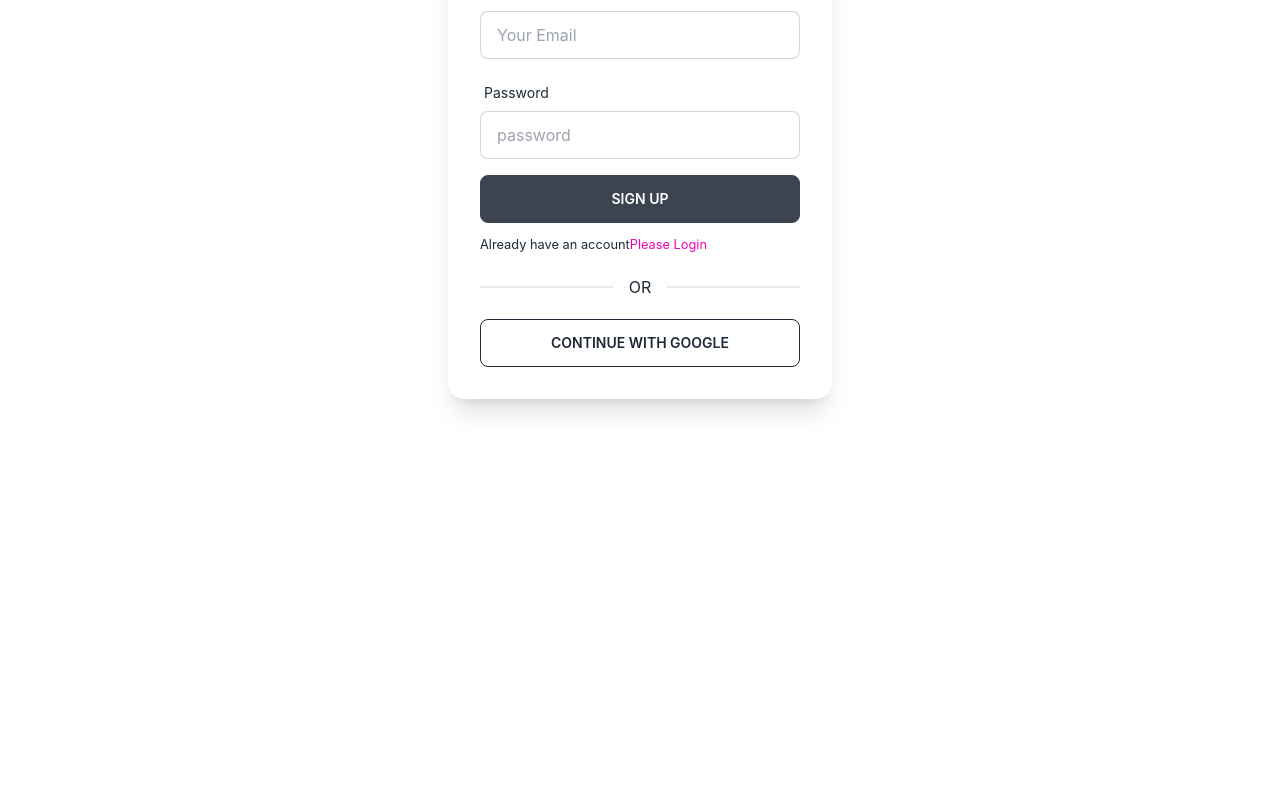
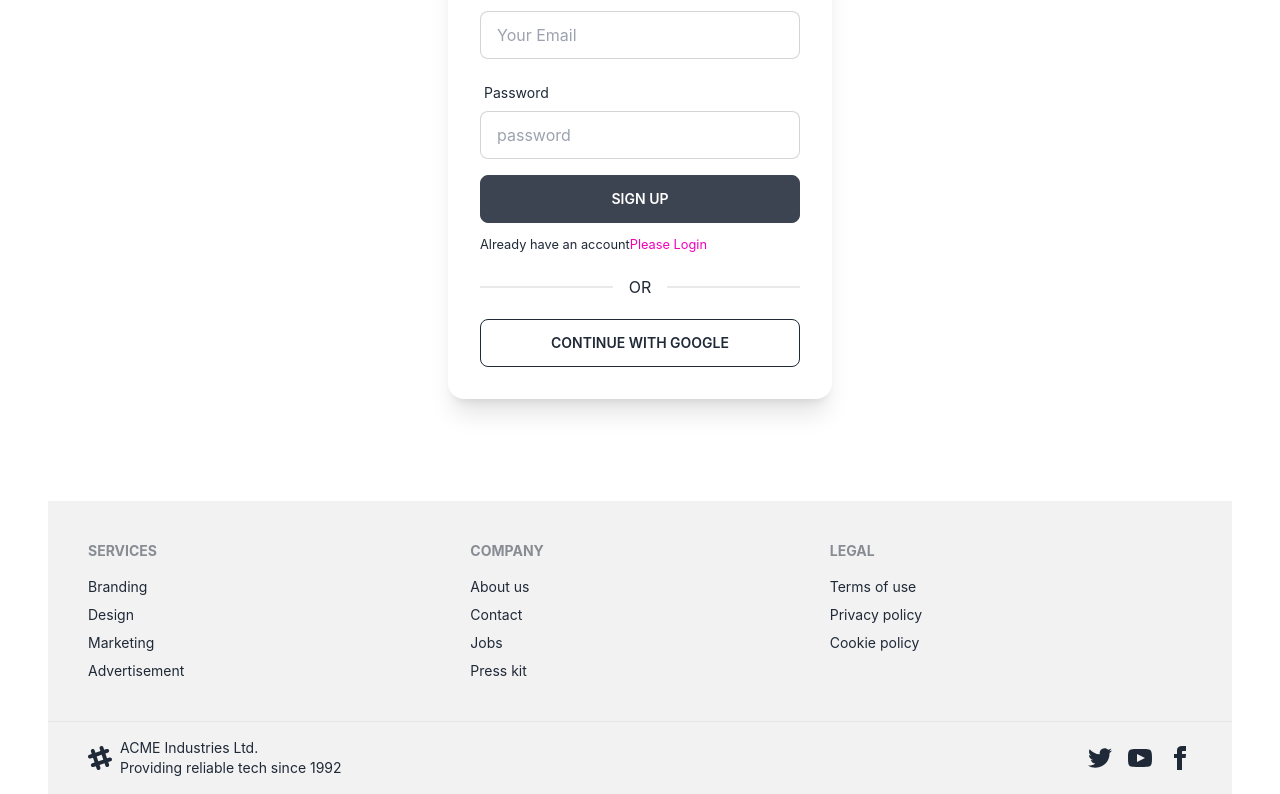
Before and after one commit to Shahin093/fixit-repare-assgn-12, a React (Create React App) app: page /signup in a window 1280 px wide. Shown: the part 363-1157 px from the top of the page. Before the commit the page ends 864 px from the top, so only its background shows below. Built offline with nearby package versions, Linux system fonts and the light colour scheme; no server answers.

Commit message:
completing footer

```diff
--- a/package.json
+++ b/package.json
@@ -6,10 +6,12 @@
     "@testing-library/jest-dom": "^5.16.4",
     "@testing-library/react": "^13.2.0",
     "@testing-library/user-event": "^13.5.0",
+    "cdbreact": "^1.5.1",
     "daisyui": "^2.15.0",
     "firebase": "^9.8.1",
     "react": "^18.1.0",
     "react-dom": "^18.1.0",
+    "react-firebase-hooks": "^5.0.3",
     "react-hook-form": "^7.31.2",
     "react-router-dom": "^6.3.0",
     "react-scripts": "5.0.1",
--- a/src/App.js
+++ b/src/App.js
@@ -5,6 +5,7 @@ import { Route, Routes } from 'react-router-dom';
 import Home from './components/Home';
 import Login from './components/login/Login';
 import SignUp from './components/login/SignUp';
+import Footer from './components/shared/Footer';
 
 function App() {
   return (
@@ -16,6 +17,7 @@ function App() {
         <Route path='/login' element={<Login></Login>} ></Route>
         <Route path='/signup' element={<SignUp></SignUp>} ></Route>
       </Routes>
+      <Footer></Footer>
     </div>
   );
 }
--- a/src/components/HomePage/Navbar.js
+++ b/src/components/HomePage/Navbar.js
@@ -1,7 +1,16 @@
+import { signOut } from 'firebase/auth';
 import React from 'react';
+import { useAuthState } from 'react-firebase-hooks/auth';
 import { Link } from 'react-router-dom';
+import auth from '../../firebase.init';
 
 const Navbar = () => {
+    const [user, loading, error] = useAuthState(auth);
+    console.log(user);
+    const logout = () => {
+        signOut(auth);
+        localStorage.removeItem('accessToken');
+    }
     return (
         <div className="navbar bg-info">
             <div className="navbar-start">
@@ -39,13 +48,14 @@ const Navbar = () => {
                             <li><a>Submenu 2</a></li>
                         </ul>
                     </li>
-                    <li> <Link to="/login">Login</Link></li>
+                    <li> {!user ? <Link to="/login">Login</Link> : <button onClick={logout}>Logout</button>
+                    }</li>
                 </ul>
             </div>
             <div className='navbar-end'>
                 <label tabindex="0" class="btn btn-ghost btn-circle avatar">
                     <div class="w-10 rounded-full">
-                        <img src="https://api.lorem.space/image/face?hash=33791" />
+                        <img src={!user ? `https://api.lorem.space/image/face?hash=33791` : `${user?.photoURL}`} />
                     </div>
                 </label>
             </div>
--- a/src/components/login/Login.js
+++ b/src/components/login/Login.js
@@ -1,15 +1,48 @@
-import React from 'react';
+import React, { useEffect } from 'react';
+import { useSignInWithEmailAndPassword, useSignInWithGoogle } from 'react-firebase-hooks/auth';
 import { useForm } from 'react-hook-form';
-import { Link } from 'react-router-dom';
+import { Link, useLocation, useNavigate } from 'react-router-dom';
+import auth from '../../firebase.init';
+import Loading from '../shared/Loading';
 
 const Login = () => {
+    let navigate = useNavigate();
+    let location = useLocation();
+    let from = location.state?.from?.pathname || "/";
+    const [signInWithGoogle, gUser, gLoading, gError] = useSignInWithGoogle(auth);
+    const [
+        signInWithEmailAndPassword,
+        user,
+        loading,
+        error,
+    ] = useSignInWithEmailAndPassword(auth);
     const { register, formState: { errors }, handleSubmit } = useForm();
 
     const onSubmit = (data) => {
         console.log(data);
-        // signInWithEmailAndPassword(data.email, data.password);
+        signInWithEmailAndPassword(data.email, data.password);
+        console.log(user);
 
     }
+
+    let signInError;
+
+    useEffect(() => {
+        if (user || gUser) {
+            navigate(from, { replace: true });
+        }
+
+    }, [user || gUser, from, navigate])
+
+
+    if (gLoading || loading) {
+        return <Loading></Loading>
+    }
+
+    if (gError || error) {
+        signInError = <p className='text-red-500'><small>{gError?.message || error?.message}</small></p>
+    }
+
     return (
         <div className='flex h-screen justify-center items-center'>
             <div className="card w-96 bg-base-100 shadow-xl">
@@ -30,7 +63,7 @@ const Login = () => {
                                         message: 'Email is Required'
                                     },
                                     pattern: {
-                                        // value: /[a-z0-9]+@[a-z]+\.[a-z]{2, 3}/,
+                                        value: /[a-z0-9]+@[a-z]+\.[a-z]{2,3}/,
                                         message: 'Provide a vilid Email'
                                     }
                                 })}
@@ -65,15 +98,15 @@ const Login = () => {
                             </label>
                         </div>
 
-                        {/* {signInError} */}
+                        {signInError}
 
                         <input className=' btn  w-full max-w-xs' type="submit" value="LOgin" />
                     </form>
                     <p><small>New to loptop services <Link className='text-secondary' to='/signup'>Create New Account</Link></small></p>
 
                     <div className="divider">OR</div>
-                    <button className="btn btn-outline">Continue with Google</button>
-                    {/* onClick={() => signInWithGoogle()} */}
+                    <button onClick={() => signInWithGoogle()} className="btn btn-outline">Continue with Google</button>
+
                 </div>
             </div>
         </div>
--- a/src/components/login/SignUp.js
+++ b/src/components/login/SignUp.js
@@ -1,16 +1,42 @@
 import React from 'react';
 import { useForm } from 'react-hook-form';
-import { Link } from 'react-router-dom';
+import { Link, useNavigate } from 'react-router-dom';
+import auth from '../../firebase.init';
+import { useCreateUserWithEmailAndPassword, useSignInWithGoogle, useUpdateProfile } from 'react-firebase-hooks/auth';
+import Loading from '../shared/Loading';
+const SignUp = () => {
+    const navigate = useNavigate();
+    const [signInWithGoogle, gUser, gLoading, gError] = useSignInWithGoogle(auth);
+    const [updateProfile, updating, uError] = useUpdateProfile(auth);
+    const [
+        createUserWithEmailAndPassword,
+        user,
+        loading,
+        error,
+    ] = useCreateUserWithEmailAndPassword(auth);
 
-const SignUp = () => {
     const { register, formState: { errors }, handleSubmit } = useForm();
     const onSubmit = async data => {
         console.log(data);
-        // await createUserWithEmailAndPassword(data.email, data.password);
-        // await updateProfile({ displayName: data.name });
-        // console.log('update done');
-        // navigate('/appointment');
+        await createUserWithEmailAndPassword(data.email, data.password);
+        await updateProfile({ displayName: data.name });
+        console.log('update done');
+        navigate('/home');
 
+    }
+    if (user) {
+        navigate('/home');
+
+    }
+    let signInError;
+    if (gLoading || loading || updating) {
+        return <Loading></Loading>
+    }
+
+
+
+    if (gError || error || uError) {
+        signInError = <p className='text-red-500'><small>{gError?.message || error?.message}</small></p>
     }
     return (
         <div className='flex h-screen justify-center items-center'>
@@ -86,15 +112,15 @@ const SignUp = () => {
                             </label>
                         </div>
 
-                        {/* {signInError} */}
+                        {signInError}
 
                         <input className=' btn  w-full max-w-xs' type="submit" value="Sign Up" />
                     </form>
                     <p><small>Already have an account<Link className='text-secondary' to='/login'>Please Login</Link></small></p>
 
                     <div className="divider">OR</div>
-                    <button className="btn btn-outline">Continue with Google</button>
-                    {/* //onClick={() => signInWithGoogle()}  */}
+                    <button onClick={() => signInWithGoogle()} className="btn btn-outline">Continue with Google</button>
+
                 </div>
             </div>
         </div>
--- /dev/null
+++ b/src/components/shared/Footer.js
@@ -0,0 +1,44 @@
+import React from 'react';
+const Footer = () => {
+    return (
+        <div>
+            <footer class="footer p-10 bg-base-200 text-base-content">
+                <div>
+                    <span class="footer-title">Services</span>
+                    <a class="link link-hover">Branding</a>
+                    <a class="link link-hover">Design</a>
+                    <a class="link link-hover">Marketing</a>
+                    <a class="link link-hover">Advertisement</a>
+                </div>
+                <div>
+                    <span class="footer-title">Company</span>
+                    <a class="link link-hover">About us</a>
+                    <a class="link link-hover">Contact</a>
+                    <a class="link link-hover">Jobs</a>
+                    <a class="link link-hover">Press kit</a>
+                </div>
+                <div>
+                    <span class="footer-title">Legal</span>
+                    <a class="link link-hover">Terms of use</a>
+                    <a class="link link-hover">Privacy policy</a>
+                    <a class="link link-hover">Cookie policy</a>
+                </div>
+            </footer>
+            <footer class="footer px-10 py-4 border-t bg-base-200 text-base-content border-base-300">
+                <div class="items-center grid-flow-col">
+                    <svg width="24" height="24" viewBox="0 0 24 24" xmlns="http://www.w3.org/2000/svg" fill-rule="evenodd" clip-rule="evenodd" class="fill-current"><path d="M22.672 15.226l-2.432.811.841 2.515c.33 1.019-.209 2.127-1.23 2.456-1.15.325-2.148-.321-2.463-1.226l-.84-2.518-5.013 1.677.84 2.517c.391 1.203-.434 2.542-1.831 2.542-.88 0-1.601-.564-1.86-1.314l-.842-2.516-2.431.809c-1.135.328-2.145-.317-2.463-1.229-.329-1.018.211-2.127 1.231-2.456l2.432-.809-1.621-4.823-2.432.808c-1.355.384-2.558-.59-2.558-1.839 0-.817.509-1.582 1.327-1.846l2.433-.809-.842-2.515c-.33-1.02.211-2.129 1.232-2.458 1.02-.329 2.13.209 2.461 1.229l.842 2.515 5.011-1.677-.839-2.517c-.403-1.238.484-2.553 1.843-2.553.819 0 1.585.509 1.85 1.326l.841 2.517 2.431-.81c1.02-.33 2.131.211 2.461 1.229.332 1.018-.21 2.126-1.23 2.456l-2.433.809 1.622 4.823 2.433-.809c1.242-.401 2.557.484 2.557 1.838 0 .819-.51 1.583-1.328 1.847m-8.992-6.428l-5.01 1.675 1.619 4.828 5.011-1.674-1.62-4.829z"></path></svg>
+                    <p>ACME Industries Ltd. <br />Providing reliable tech since 1992</p>
+                </div>
+                <div class="md:place-self-center md:justify-self-end">
+                    <div class="grid grid-flow-col gap-4">
+                        <a><svg xmlns="http://www.w3.org/2000/svg" width="24" height="24" viewBox="0 0 24 24" class="fill-current"><path d="M24 4.557c-.883.392-1.832.656-2.828.775 1.017-.609 1.798-1.574 2.165-2.724-.951.564-2.005.974-3.127 1.195-.897-.957-2.178-1.555-3.594-1.555-3.179 0-5.515 2.966-4.797 6.045-4.091-.205-7.719-2.165-10.148-5.144-1.29 2.213-.669 5.108 1.523 6.574-.806-.026-1.566-.247-2.229-.616-.054 2.281 1.581 4.415 3.949 4.89-.693.188-1.452.232-2.224.084.626 1.956 2.444 3.379 4.6 3.419-2.07 1.623-4.678 2.348-7.29 2.04 2.179 1.397 4.768 2.212 7.548 2.212 9.142 0 14.307-7.721 13.995-14.646.962-.695 1.797-1.562 2.457-2.549z"></path></svg></a>
+                        <a><svg xmlns="http://www.w3.org/2000/svg" width="24" height="24" viewBox="0 0 24 24" class="fill-current"><path d="M19.615 3.184c-3.604-.246-11.631-.245-15.23 0-3.897.266-4.356 2.62-4.385 8.816.029 6.185.484 8.549 4.385 8.816 3.6.245 11.626.246 15.23 0 3.897-.266 4.356-2.62 4.385-8.816-.029-6.185-.484-8.549-4.385-8.816zm-10.615 12.816v-8l8 3.993-8 4.007z"></path></svg></a>
+                        <a><svg xmlns="http://www.w3.org/2000/svg" width="24" height="24" viewBox="0 0 24 24" class="fill-current"><path d="M9 8h-3v4h3v12h5v-12h3.642l.358-4h-4v-1.667c0-.955.192-1.333 1.115-1.333h2.885v-5h-3.808c-3.596 0-5.192 1.583-5.192 4.615v3.385z"></path></svg></a>
+                    </div>
+                </div>
+            </footer>
+        </div>
+    );
+};
+
+export default Footer;
```
Also changed, not shown: src/firebase.init.js (+9 -0 lines), 1 other file (tests, documents, lock files or other folders).
